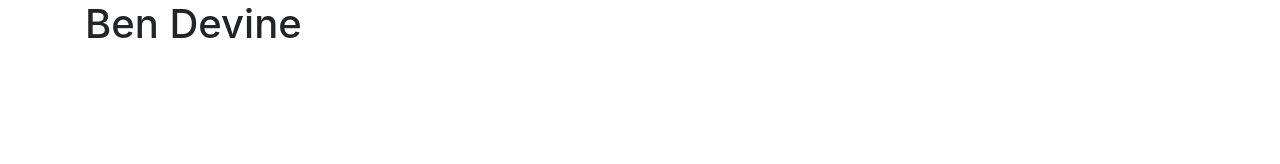
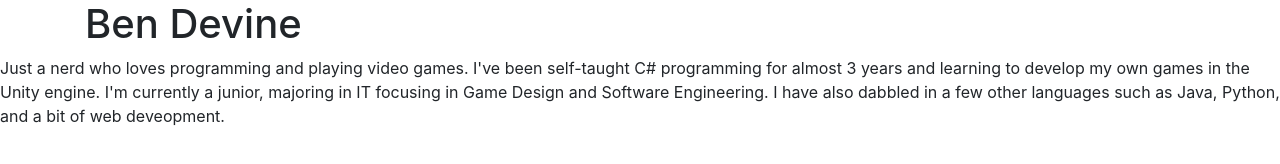
Before and after one commit to IT3049C-Lively-FA23/online-portfolio-devinebj, a website: page index.html in a window 1280 px wide. Drawn offline with nearby package versions, Linux system fonts and the light colour scheme.

Commit message:
Added personal background section

```diff
--- a/index.html
+++ b/index.html
@@ -21,6 +21,13 @@
     <!-- WORK FROM INSIDE THIS CONTAINER-->
   </div>
 
+  <div class="section" id="personalBackground">
+    <p>Just a nerd who loves programming and playing video games. I've been self-taught C# programming for almost 3 years and learning to develop my own
+      games in the Unity engine. I'm currently a junior, majoring in IT focusing in Game Design and Software Engineering. I have also dabbled in a few other
+      languages such as Java, Python, and a bit of web deveopment.
+    </p>
+  </div>
+
   <!-- INCLUDE SCRIPTS FILE HERE -->
 
   <!-- Bootstrap Scripts-->
```
